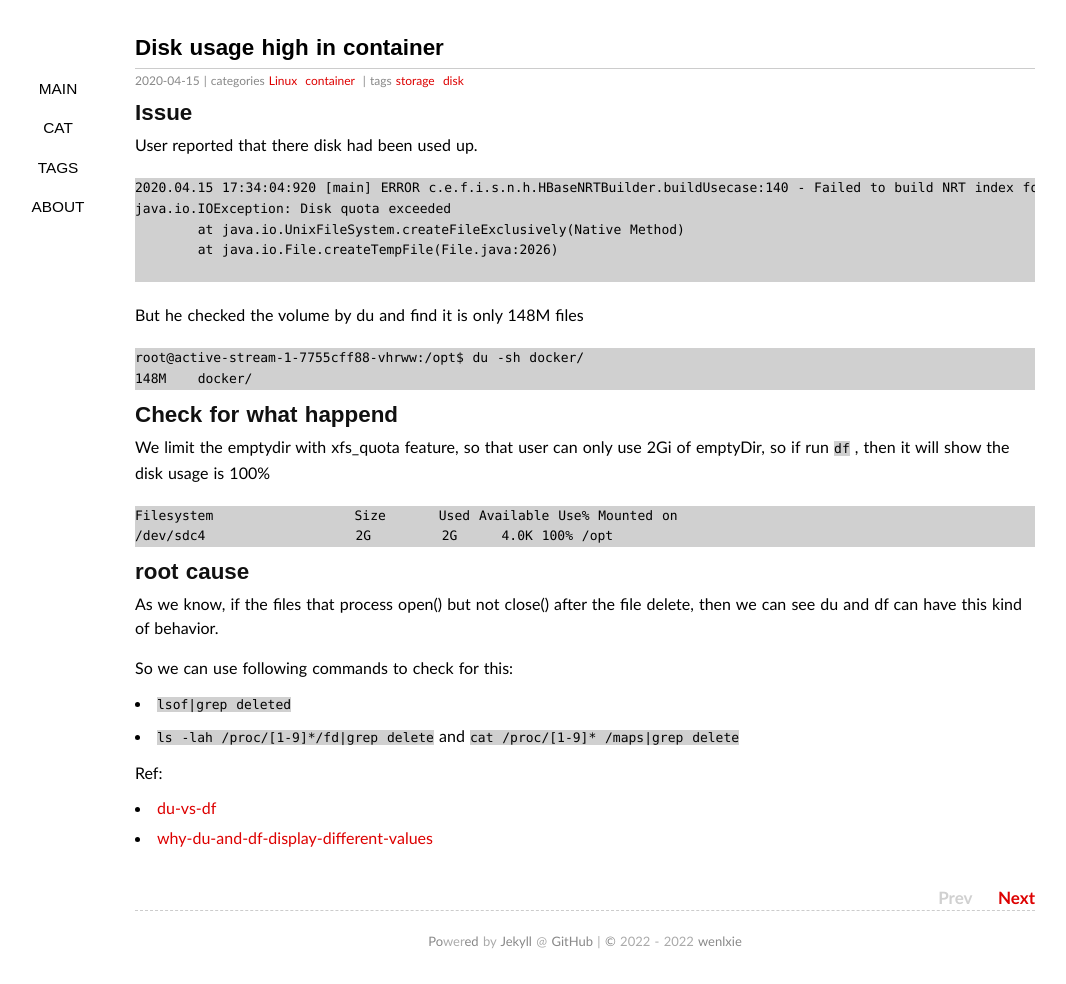
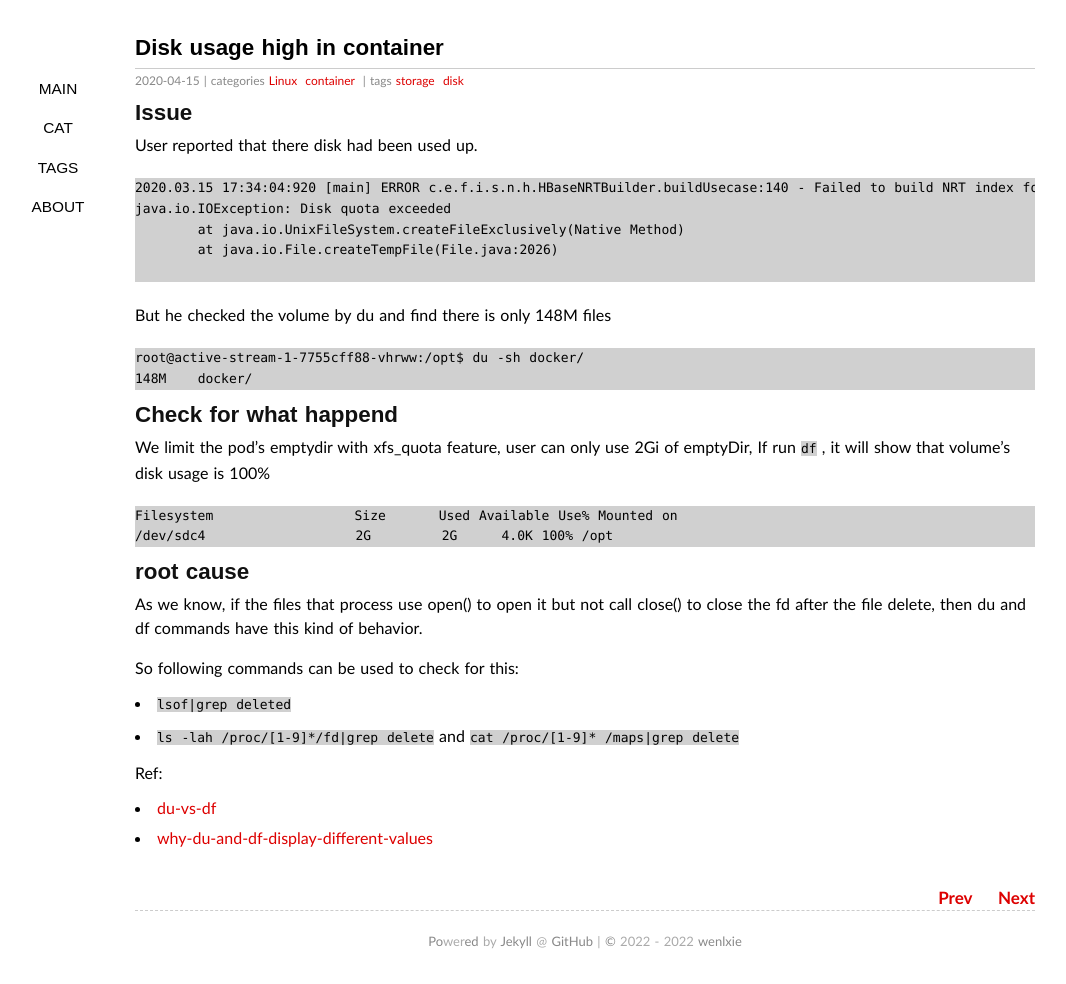
Before and after one commit to wenlxie/wenlxie.github.io, a Jekyll site: the page built from _posts/2020-04-15-volume-usage-high.md, in a window 1280 px wide. Shown: the whole page, without its empty margins (55-1121 px from the left). Built offline with Jekyll 4.4.1, drawn with Linux system fonts in a browser that asks for light colours; some web fonts are replaced; comment, search, counter and statistics services are not loaded.

Commit message:
Change the grama

````diff
--- a/_posts/2020-04-15-volume-usage-high.md
+++ b/_posts/2020-04-15-volume-usage-high.md
@@ -11,21 +11,22 @@ excerpt: disk usage high in container
 User reported that there disk had been used up.
 
 ```
-2020.04.15 17:34:04:920 [main] ERROR c.e.f.i.s.n.h.HBaseNRTBuilder.buildUsecase:140 - Failed to build NRT index for usecase item_active
+2020.03.15 17:34:04:920 [main] ERROR c.e.f.i.s.n.h.HBaseNRTBuilder.buildUsecase:140 - Failed to build NRT index for usecase item_active
 java.io.IOException: Disk quota exceeded
 	at java.io.UnixFileSystem.createFileExclusively(Native Method)
 	at java.io.File.createTempFile(File.java:2026)
 
 ```
 
-But he checked the volume by du and find it is only 148M files
+But he checked the volume by du and find there is only 148M files
 ```
 root@active-stream-1-7755cff88-vhrww:/opt$ du -sh docker/
 148M	docker/
 ```
 ## Check for what happend
-We limit the emptydir with xfs_quota feature, so that user can only use 2Gi of emptyDir,
-so if run `df` , then it will show the disk usage is 100%
+
+We limit the pod's emptydir with xfs_quota feature, user can only use 2Gi of emptyDir,
+If run `df` , it will show that volume's disk usage is 100%
 
 ```
 Filesystem                Size      Used Available Use% Mounted on
@@ -34,10 +35,10 @@ Filesystem                Size      Used Available Use% Mounted on
 
 ## root cause
 
-As we know, if the files that process open() but not close() after the file delete, then we can see
-du and df can have this kind of behavior.
+As we know, if the files that process use open() to open it but not call close() to close the fd after the file delete,
+then du and df commands have this kind of behavior.
 
-So we can use following commands to check for this:
+So following commands can be used to check for this:
 * `lsof|grep deleted`
 * `ls -lah /proc/[1-9]*/fd|grep delete` and `cat /proc/[1-9]* /maps|grep delete`
 
````
Also changed, not shown: _posts/2020-03-02-traceroute-tools.md (renamed from _posts/2022-03-02-traceroute-tools.md, +1 -1 lines).
